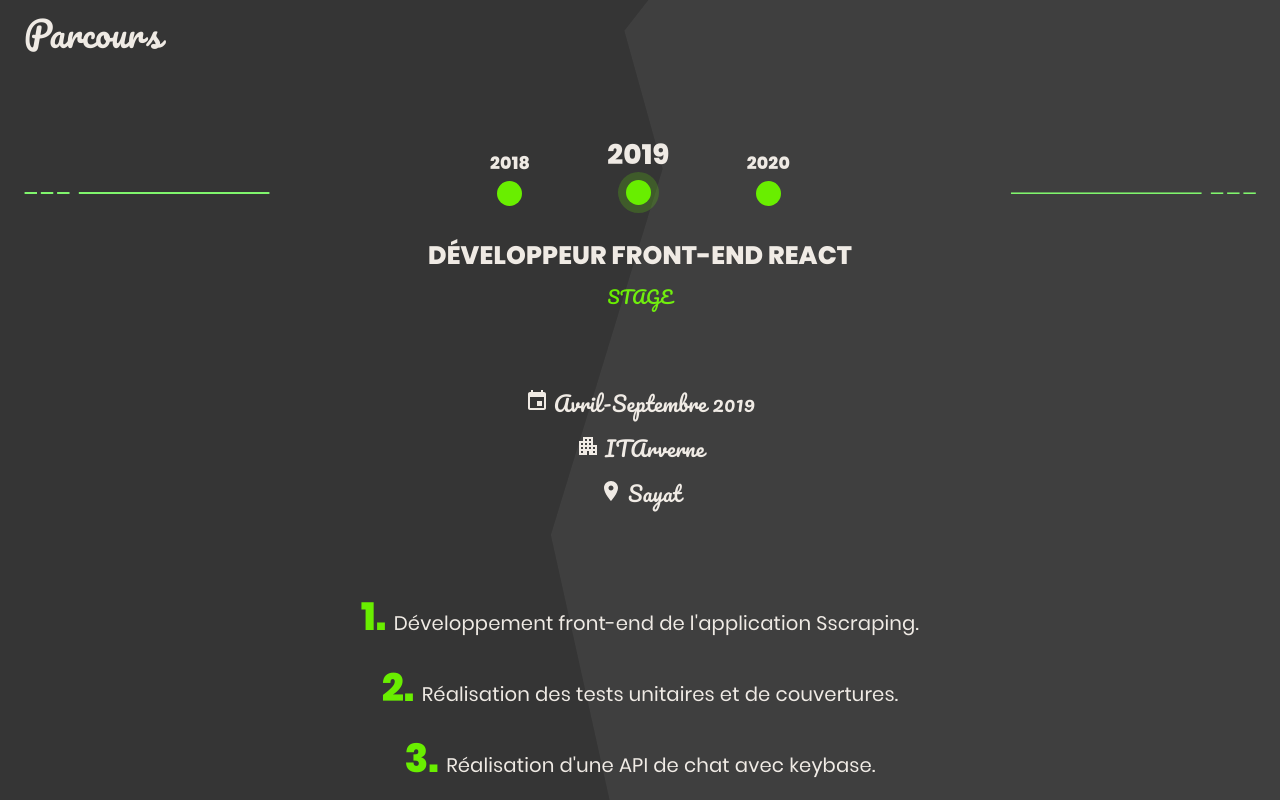
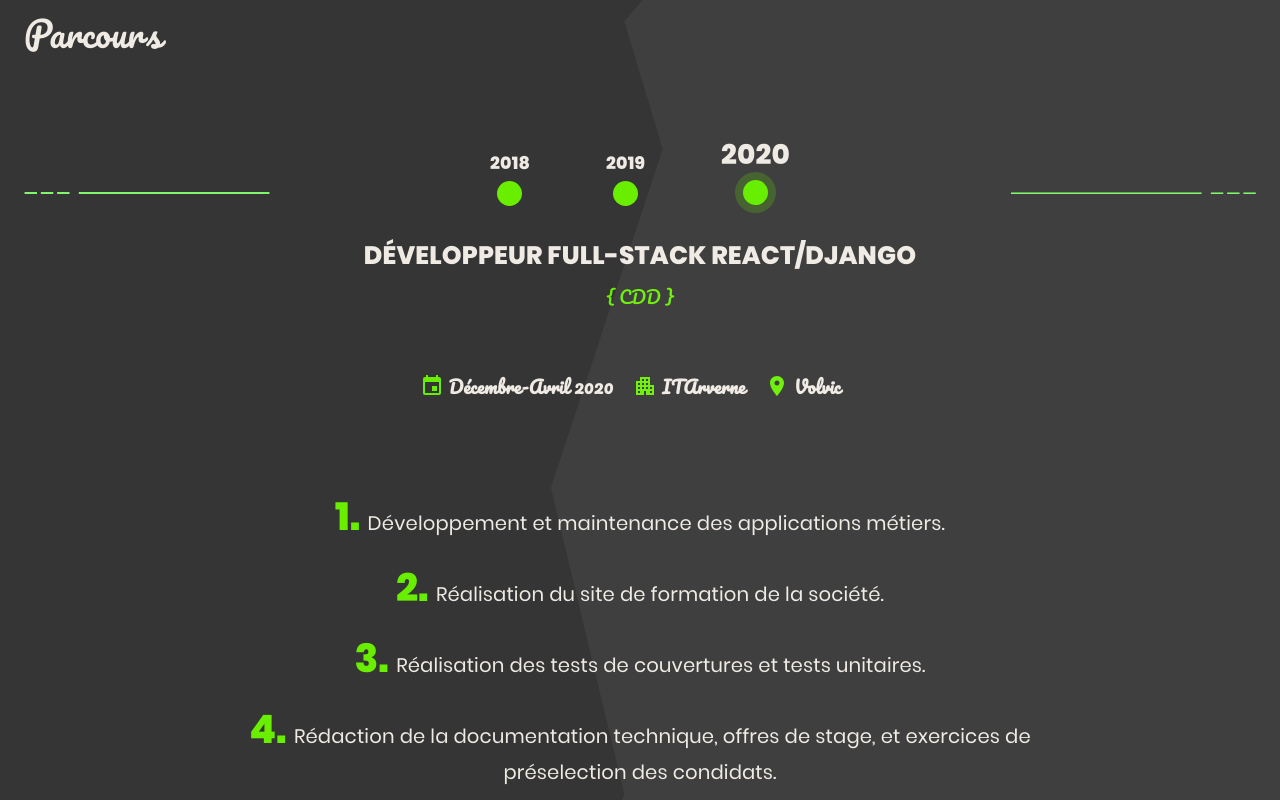
Before and after one commit to kaayso/Portfolio, a React (Create React App) app: page / in a window 1280 px wide. Shown: the part 2860-3660 px from the top of the page. Built offline with nearby package versions, Linux system fonts and the light colour scheme; no server answers.

Commit message:
route reworked

```diff
--- a/src/containers/development/development.jsx
+++ b/src/containers/development/development.jsx
@@ -60,7 +60,7 @@ export default function Development() {
   });
 
   const animationsIn = (element1) => {
-    gsap.to(element1, 1, {
+    gsap.to(element1, 2, {
       ease: 'power4.out',
       opacity: 1,
       scale: 0.95,
--- a/src/containers/route/route.jsx
+++ b/src/containers/route/route.jsx
@@ -8,7 +8,7 @@ import ApartmentIcon from '@material-ui/icons/Apartment';
 import EventIcon from '@material-ui/icons/Event';
 
 export default function Route() {
-  const [activeIndex, setActiveIndex] = React.useState(1);
+  const [activeIndex, setActiveIndex] = React.useState(2);
   const route = [
     {
       id: 0,
@@ -22,7 +22,7 @@ export default function Route() {
         'Réalisation des tests de couvertures et tests unitaires.',
       ],
       title: 'Développeur front-end React',
-      subTitle: 'stage',
+      subTitle: '{ stage }',
     },
     {
       id: 1,
@@ -38,7 +38,7 @@ export default function Route() {
         'Intégration de Graphcool dans le projet.',
       ],
       title: 'Développeur front-end React',
-      subTitle: 'stage',
+      subTitle: '{ stage }',
     },
     {
       id: 2,
@@ -55,7 +55,7 @@ export default function Route() {
         'Participation aux entretiens de stage.',
       ],
       title: 'Développeur full-stack React/Django',
-      subTitle: 'cdd',
+      subTitle: '{ cdd }',
     },
   ];
 
--- a/src/containers/route/route.scss
+++ b/src/containers/route/route.scss
@@ -87,14 +87,26 @@
 }
 
 .parcours-grid__item--infos {
-  height: 200px;
+  height: 100px;
 
   ul {
+    display: flex;
+    justify-content: space-between;
+    align-items: center;
+    flex-wrap: wrap;
+
     li {
       font-family: "pacifico";
-      font-size: 1.5em;
+      font-weight: 600;
+      font-size: 1.25em;
       display: flex;
-      justify-content: center;
+      margin: 0 20px 4px 0 !important;
+
+      svg {
+        path {
+          fill: $primary-green;
+        }
+      }
     }
   }
 }
```
